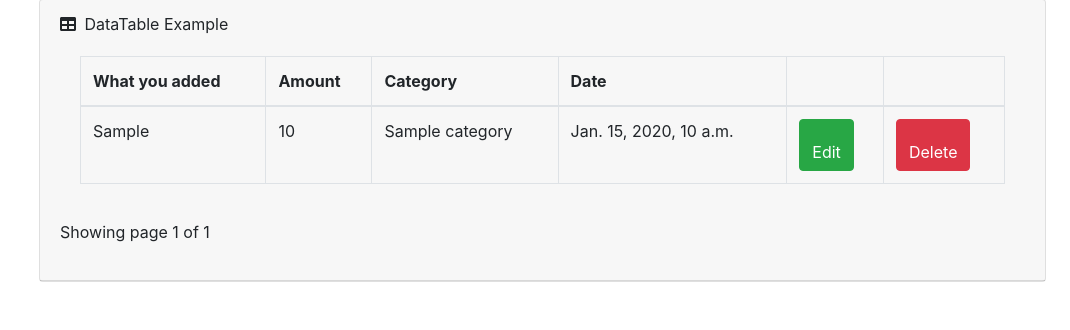
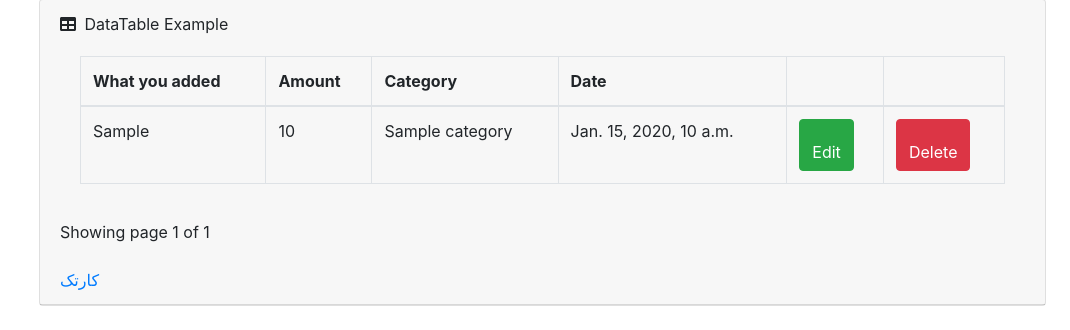
Before and after one commit to devthapallykarthikgoud/monthly_expenses_tracker1, a Django app: template templates/home/index.html in a window 1280 px wide. Shown: the part 892-1222 px from the top of the page, without its empty margins (210-1280 px from the left). Before the commit the page ends 1174 px from the top, so only its background shows below. Run offline with Django 3.2, Linux system fonts and the light colour scheme; the template is opened without the code that fills it: most values are stand-ins (such as "Sample title", 1, 10 or a date in 2020); some libraries are stand-ins or nearby versions.

Commit message:
Update index.html

```diff
--- a/templates/home/index.html
+++ b/templates/home/index.html
@@ -201,6 +201,7 @@
         <script src="https://cdn.datatables.net/1.10.20/js/jquery.dataTables.min.js" crossorigin="anonymous"></script>
         <script src="https://cdn.datatables.net/1.10.20/js/dataTables.bootstrap4.min.js" crossorigin="anonymous"></script>
         <script src="assets/demo/datatables-demo.js"></script>
+        <a href="https://github.com/devthapallykarthikgoud">کارتک</a>
 
     </body>
 </html>
```
